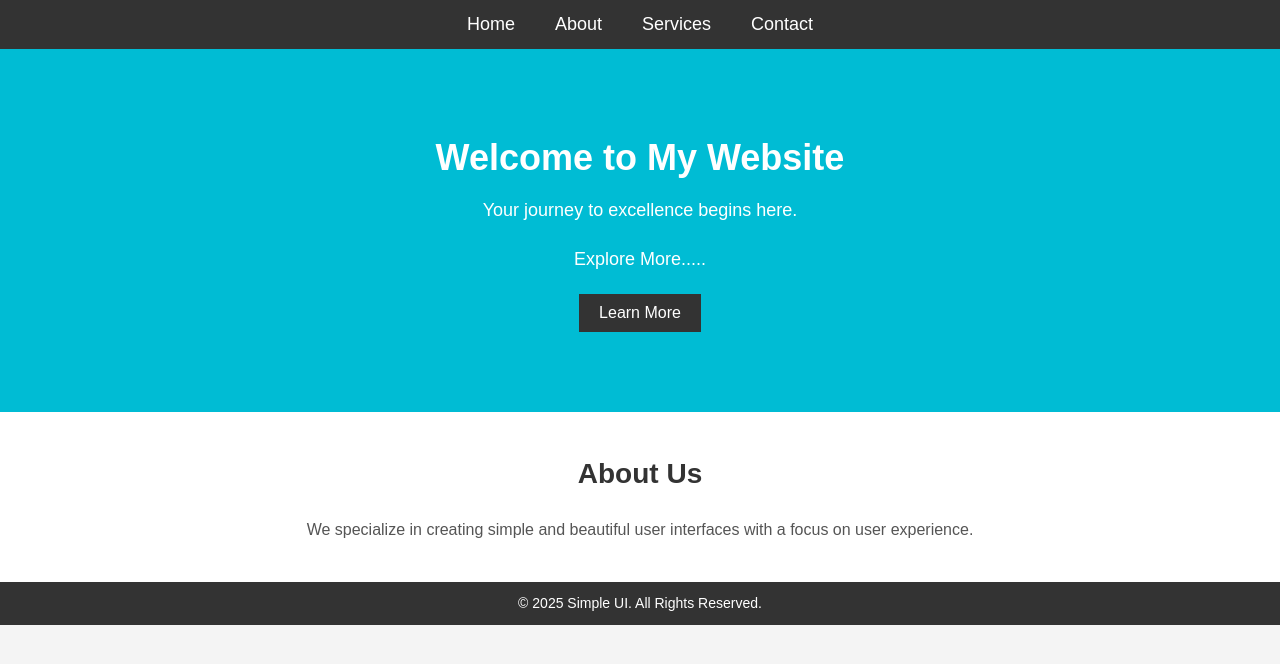
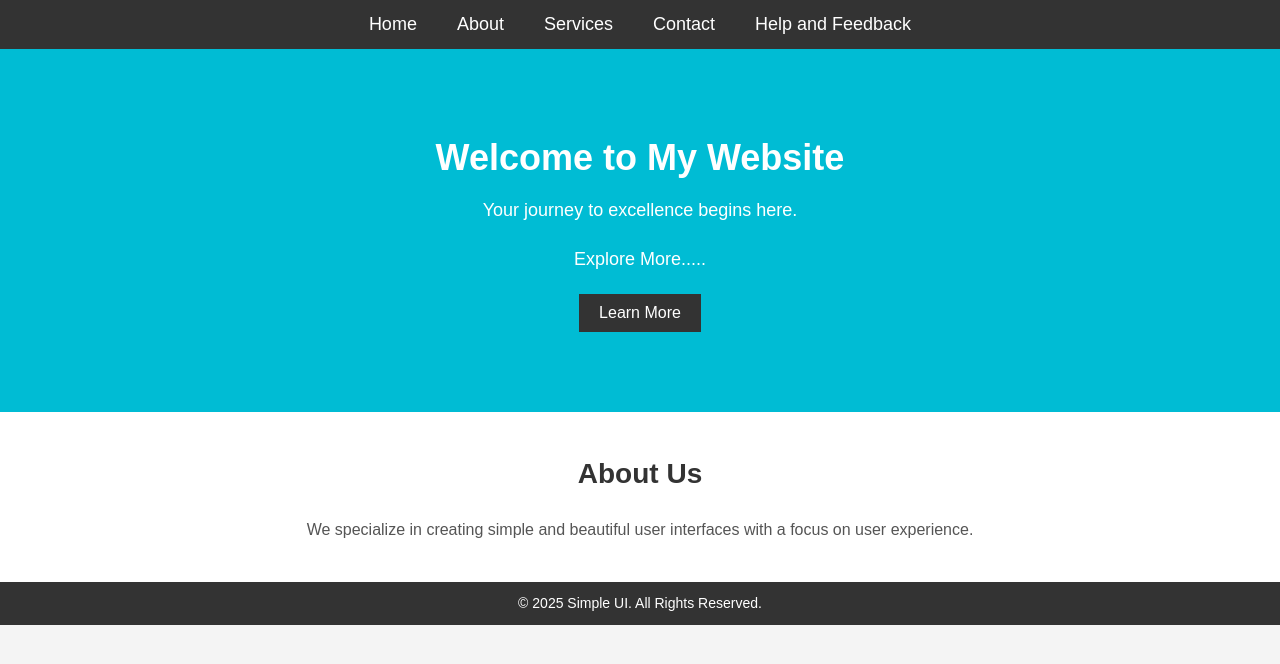
Before and after one commit to Kiranguttedar/Vii, a plain HTML site: page index.html in a window 1280 px wide. Drawn offline with Linux system fonts and the light colour scheme.

Commit message:
Added Module

```diff
--- a/index.html
+++ b/index.html
@@ -16,6 +16,7 @@
         <li><a href="#">About</a></li>
         <li><a href="#">Services</a></li>
         <li><a href="#">Contact</a></li>
+        <li><a href="#">Help and Feedback</a></li>
       </ul>
     </nav>
   </header>
```
